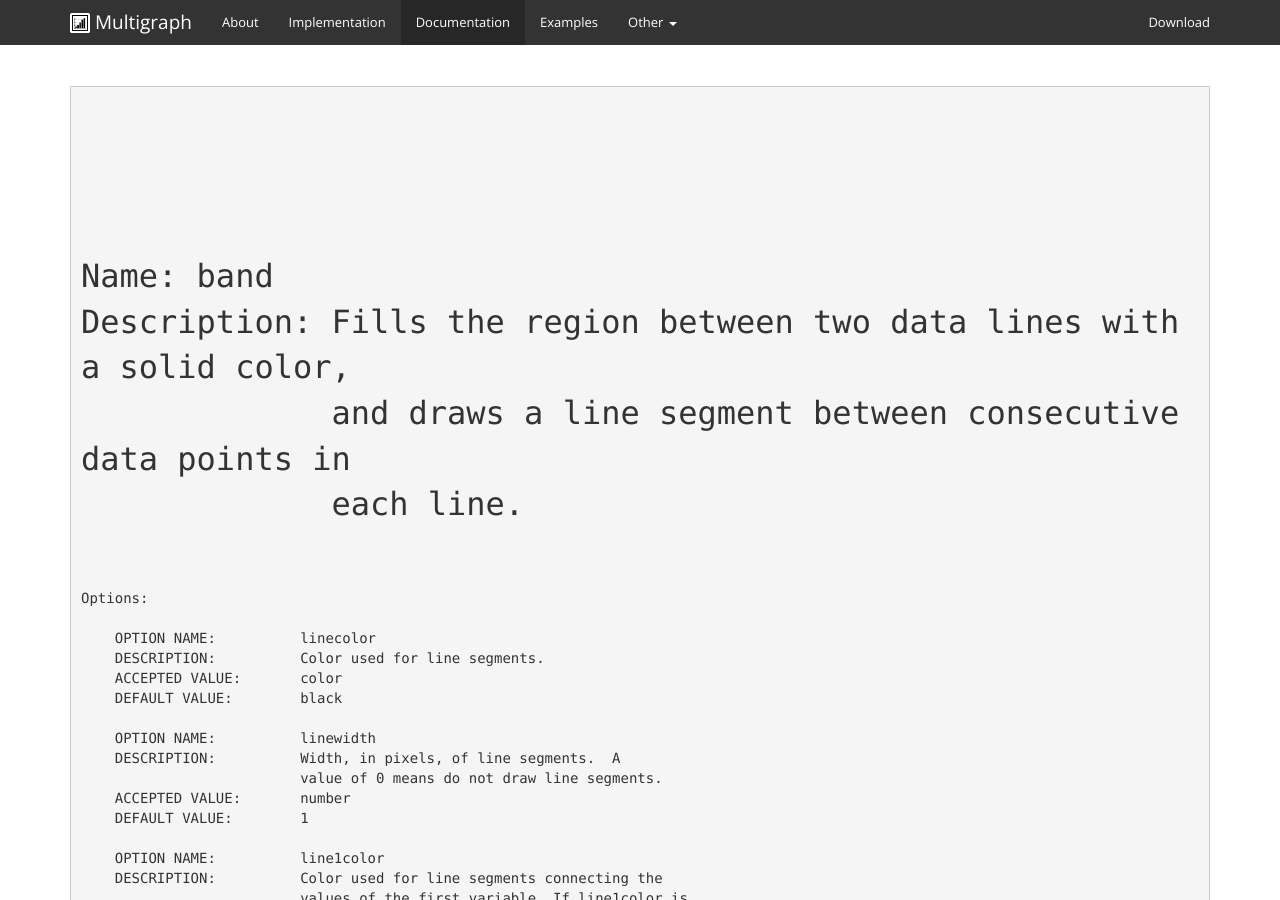
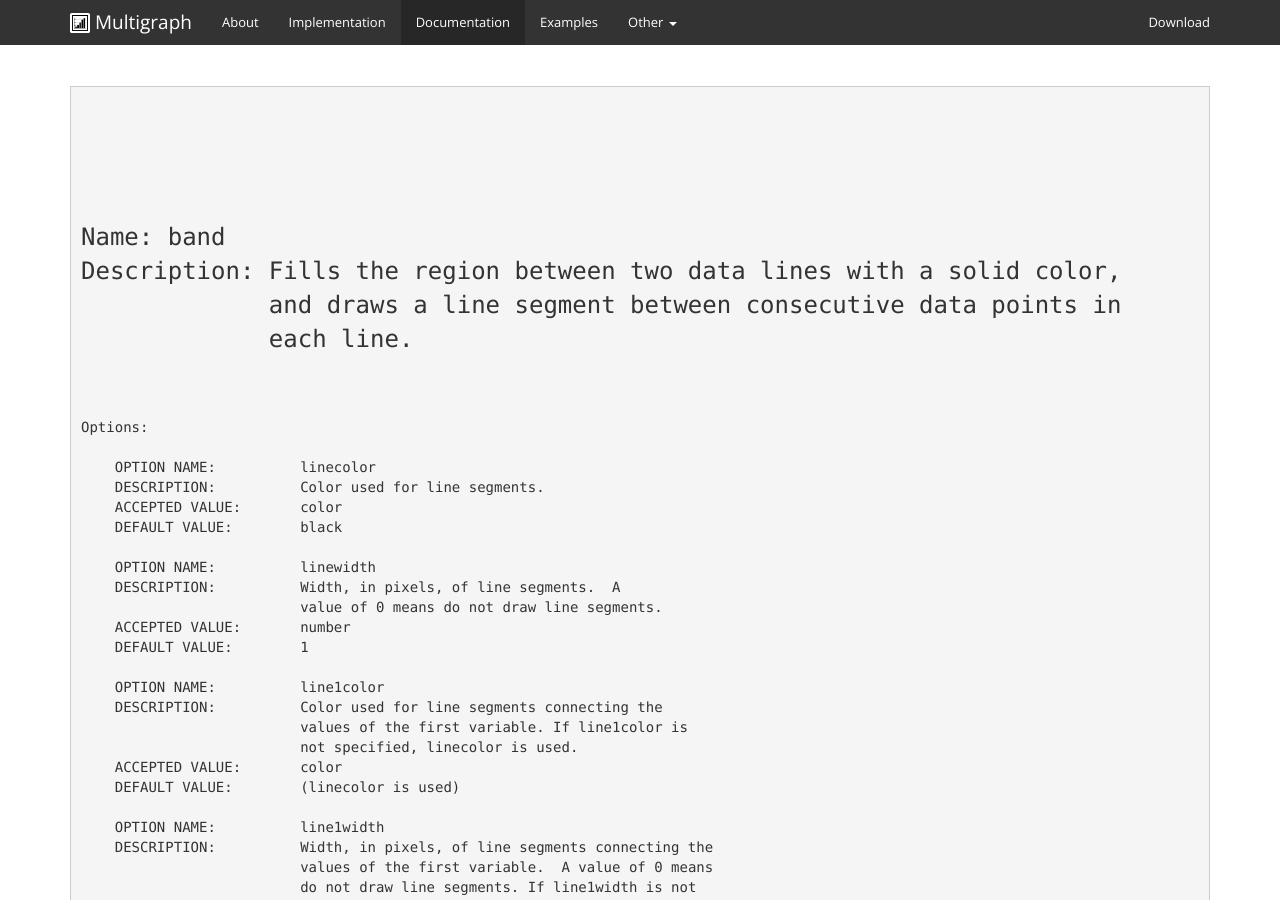
Before and after one commit to khunter3D/khunter3D.github.io, a Jekyll site: the page built from docs/renderers/index.html, in a window 1280 px wide and 900 px high. Built offline with Jekyll 4.4.1, drawn with Linux system fonts in a browser that asks for light colours; nearby versions of some CDN libraries; Markdown is read by kramdown in place of the engine named in the settings.

Commit message:
Update index.html

```diff
--- a/docs/renderers/index.html
+++ b/docs/renderers/index.html
@@ -8,7 +8,7 @@ docs: selected
 
       <pre>
 
-      <font size="6">
+      <font size="5">
 
 
 Name: band
```
